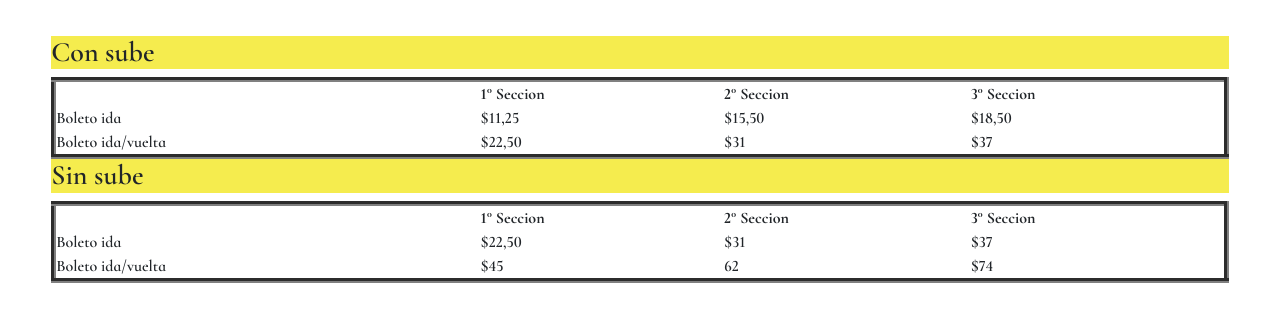
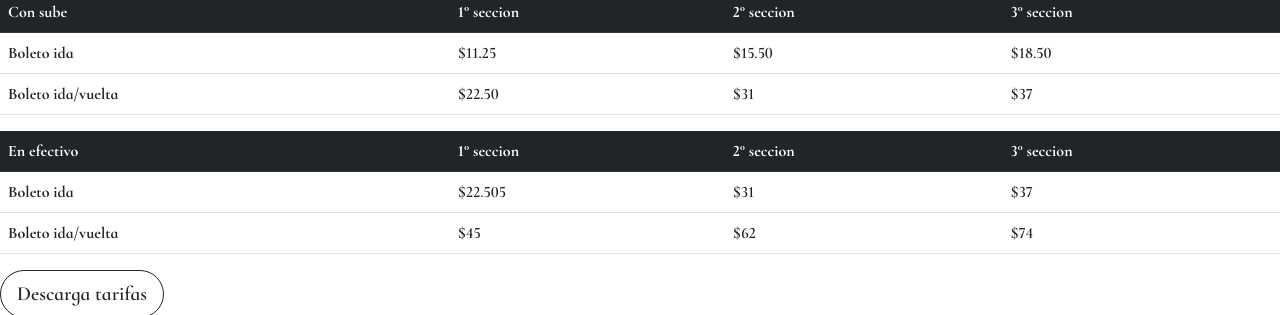
Before and after one commit to Melnato90/repositorioentrega, a plain HTML site: page tarifas.html in a window 1280 px wide. Shown: the part 272-587 px from the top of the page. Drawn offline with nearby package versions, Linux system fonts and the light colour scheme.

Commit message:
cambio gradient mas tablas

```diff
--- a/Css/style.css
+++ b/Css/style.css
@@ -64,7 +64,7 @@
 }
 
 header {
-  background-image: url(/imagenes/gradientbarnav.png);
+  background-image: url(../imagenes/gradientbarnav.png);
   margin: 2%;
   padding: 2%;
 }
@@ -73,19 +73,6 @@
   display: flex;
   justify-content: space-between;
   align-items: center;
-}
-
-.container_tabla {
-  padding: 2%;
-  margin: 2%;
-  display: flex;
-  flex-direction: column;
-}
-.title_consinsube {
-  flex-direction: column;
-}
-h3 {
-  background-color: #f5ec4e;
 }
 .titulo_tabla {
   text-align: center;
--- a/tarifas.html
+++ b/tarifas.html
@@ -92,50 +92,54 @@
       </div>
     </header>
     <h1 class="titulo_tabla">Tarifas</h1>
-    <div class="container_tabla">
-      <table border="5">
-        <h3 class="title_consinsube">Con sube</h3>
-        <th></th>
-        <th>1° Seccion</th>
-        <th>2° Seccion</th>
-        <th>3° Seccion</th>
-
+    <table class="table">
+      <thead>
+        <tr class="table-dark">
+          <th scope="col">Con sube</th>
+          <th scope="col">1° seccion</th>
+          <th scope="col">2° seccion</th>
+          <th scope="col">3° seccion</th>
+        </tr>
+      </thead>
+      <tbody>
         <tr>
-          <td>Boleto ida</td>
-          <td>$11,25</td>
-          <td>$15,50</td>
-          <td>$18,50</td>
+          <th scope="row">Boleto ida</th>
+          <td>$11.25</td>
+          <td>$15.50</td>
+          <td>$18.50</td>
         </tr>
         <tr>
-          <td>Boleto ida/vuelta</td>
-          <td>$22,50</td>
+          <th scope="row">Boleto ida/vuelta</th>
+          <td>$22.50</td>
           <td>$31</td>
           <td>$37</td>
         </tr>
-      </table>
-
-      <table border="5">
-        <h3>Sin sube</h3>
-        <th></th>
-        <th>1° Seccion</th>
-        <th>2° Seccion</th>
-        <th>3° Seccion</th>
-
+      </tbody>
+    </table>
+    <table class="table">
+      <thead>
+        <tr class="table-dark">
+          <th scope="col">En efectivo</th>
+          <th scope="col">1° seccion</th>
+          <th scope="col">2° seccion</th>
+          <th scope="col">3° seccion</th>
+        </tr>
+      </thead>
+      <tbody>
         <tr>
-          <td>Boleto ida</td>
-          <td>$22,50</td>
+          <th scope="row">Boleto ida</th>
+          <td>$22.505</td>
           <td>$31</td>
           <td>$37</td>
         </tr>
         <tr>
-          <td>Boleto ida/vuelta</td>
+          <th scope="row">Boleto ida/vuelta</th>
           <td>$45</td>
-          <td>62</td>
+          <td>$62</td>
           <td>$74</td>
         </tr>
-      </table>
-    </div>
-    <br />
+      </tbody>
+    </table>
     <button type="button" class="btn btn-outline-dark btn-lg rounded-pill">
       Descarga tarifas
     </button>
```
